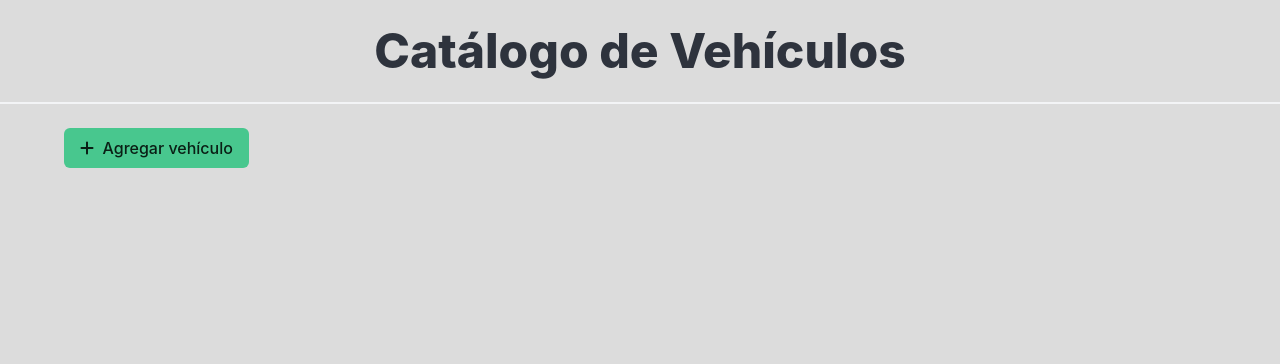
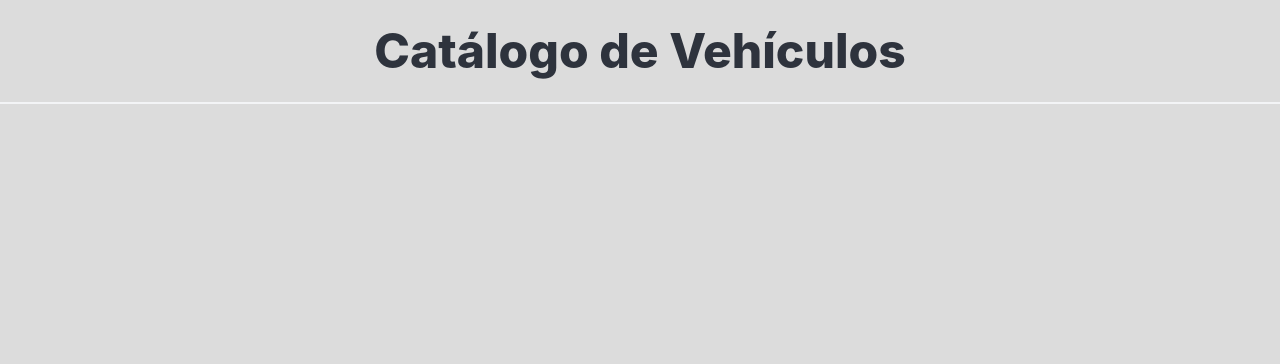
Before and after one commit to TendedCard0/CN2_TrabajoEquipo, a Flask app: page / in a window 1280 px wide. Shown: the top 364 px of the page. Run offline with Flask 3, Linux system fonts and the light colour scheme; data that the repository does not hold is empty; some libraries are stand-ins or nearby versions.

Commit message:
Quitar boton de agregar

```diff
--- a/templates/index.html
+++ b/templates/index.html
@@ -3,9 +3,9 @@
 {% block content%}
 <div class="columns is-multiline">
     <!-- El botón de agregar lo podemos dejar apuntando a '# ' de momento -->
-    <div class="column is-12">
+    <!--<div class="column is-12">
         <a href="#" class="button is-success"><i class="fa-solid fa-plus"></i> &nbsp; Agregar vehículo</a>
-    </div>
+    </div>-->
 
     {% for vehiculo in vehiculos %}
     <div class="column is-4">
```
